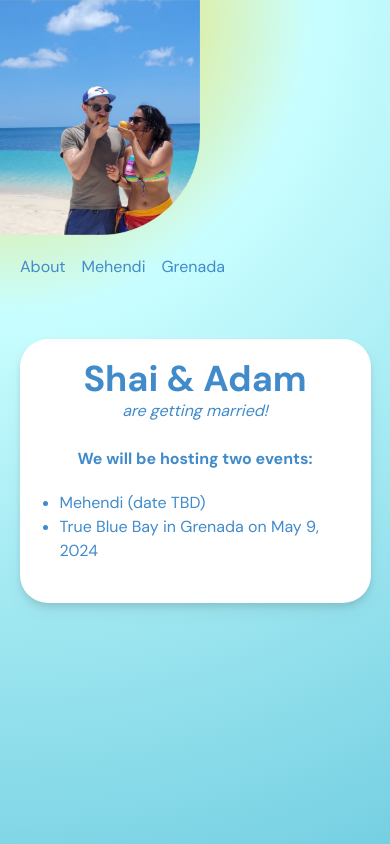
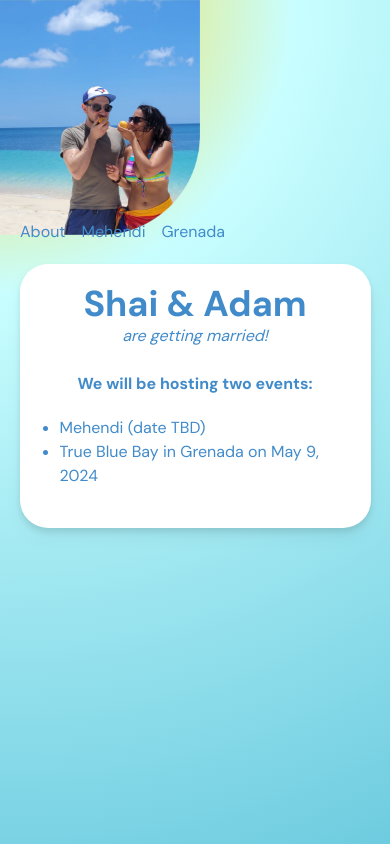
Before and after one commit to adammcodes/shai-and-adam, a Next.js app: page / in a window 390 px wide. Shown: the top 844 px of the page. Built offline with nearby package versions, Linux system fonts and the light colour scheme.

Commit message:
Set width and height on container to prevent layout shift

```diff
--- a/app/layout.tsx
+++ b/app/layout.tsx
@@ -25,15 +25,16 @@ export default function RootLayout({
   return (
     <html lang="en">
       <body className={googleFont.className}>
-        <nav className="flex flex-col sm:flex-row mb-10">
+        <nav className="flex flex-col sm:flex-row">
+          <div className="h-[200px] w-[200px]">
             <Image
               src={hero}
               alt="Shai and Adam"
               width={200}
               height={200}
-            className="min-h-[200px] min-w-[200px]"
               priority
             />
+          </div>
           <ul className="flex space-x-4 text-blue p-5">
             <li>
               <Link href="/">About</Link>
```
Lines whose indentation alone changed are shown as unchanged.
